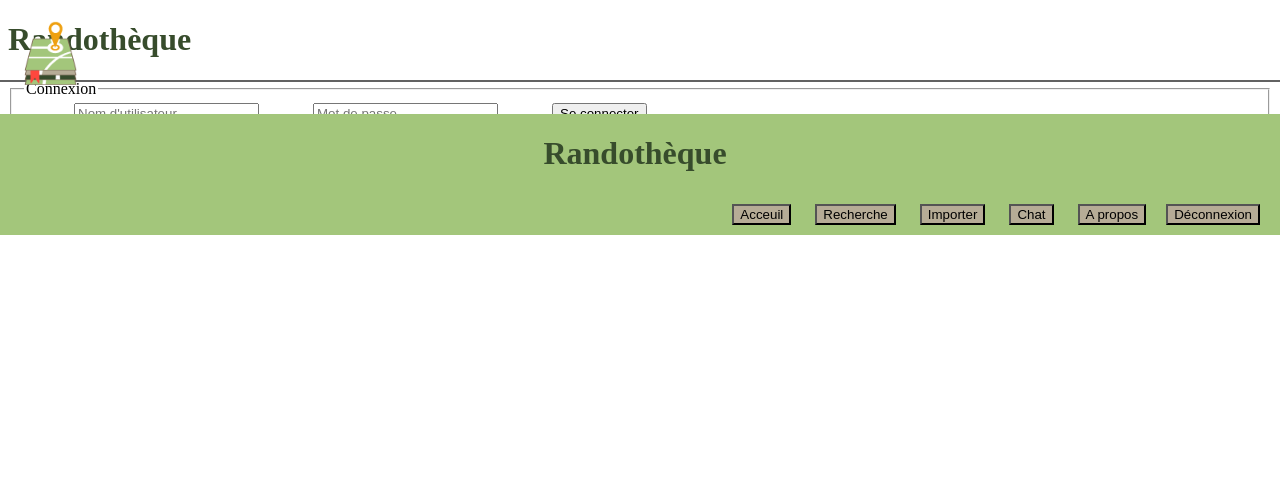
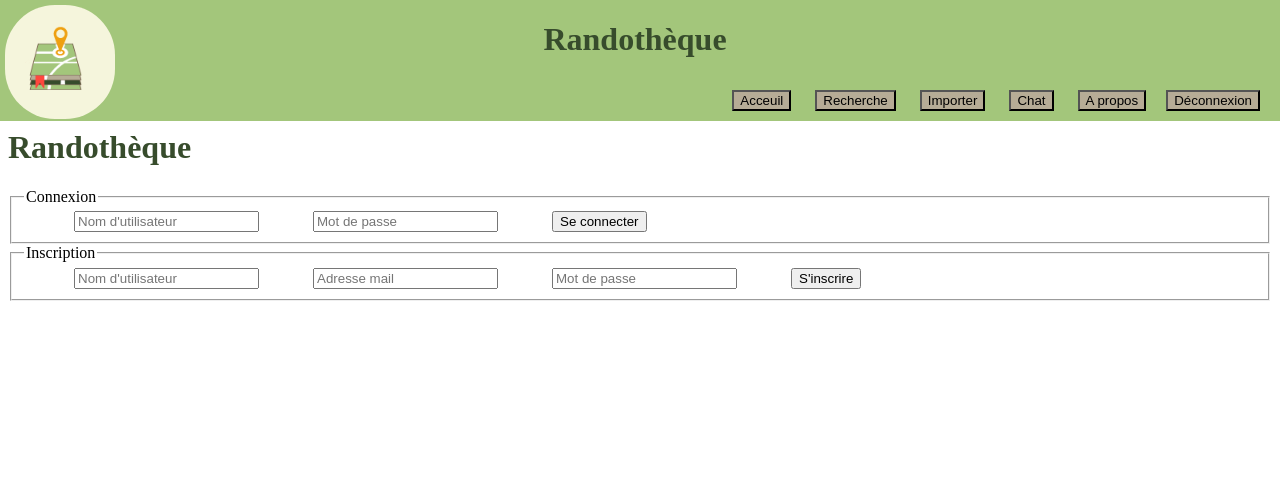
Before and after one commit to Kuuro-neko/randotheque, a PHP site: page / in a window 1280 px wide. Shown: the top 500 px of the page. Run offline with PHP 8.4, Linux system fonts and the light colour scheme.

Commit message:
Réorganisé les fichiers et terminé l'en-tête

```diff
--- /dev/null
+++ b/public_html/css/common.css
@@ -0,0 +1,3 @@
+body {
+    padding-top: 100px;
+}
--- a/public_html/css/header.css
+++ b/public_html/css/header.css
@@ -13,7 +13,10 @@
 }
 
 .image {
-
+	position: fixed;
+	background-color: beige;
+	border-radius: 50px;
+	margin: 5px;
 }
 
 .titreEtBoutons {
--- a/public_html/php/balise_head.php
+++ b/public_html/php/balise_head.php
@@ -8,5 +8,6 @@
 	<link rel="stylesheet" href="./css/<?php echo $thisPage; ?>.css">
 	<link rel="stylesheet" href="./css/footer.css">
 	<link rel="stylesheet" href="./css/header.css">
+	<link rel="stylesheet" href="./css/common.css">
 	<link rel="icon" href="./images/logo.png" />
 </head>
--- a/public_html/php/head.php
+++ b/public_html/php/head.php
@@ -1,6 +1,6 @@
 <div class="enTete">
 	<div class="image">
-		<img class="logo" src="public_html/images/logo.png" alt="Logo de l'application randothèque" height="100">
+		<img class="logo" src="images/logo.png" alt="Logo de l'application randothèque" height="100">
 	</div>
 	<div class="titreEtBoutons">
 		<div class="titre">
```
